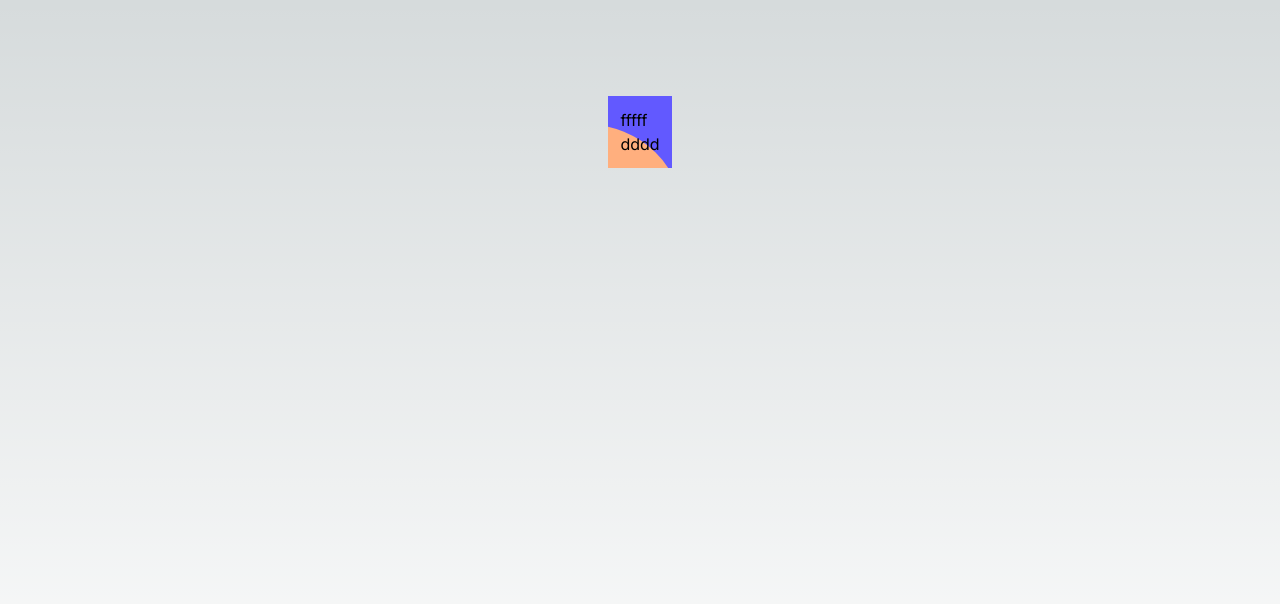
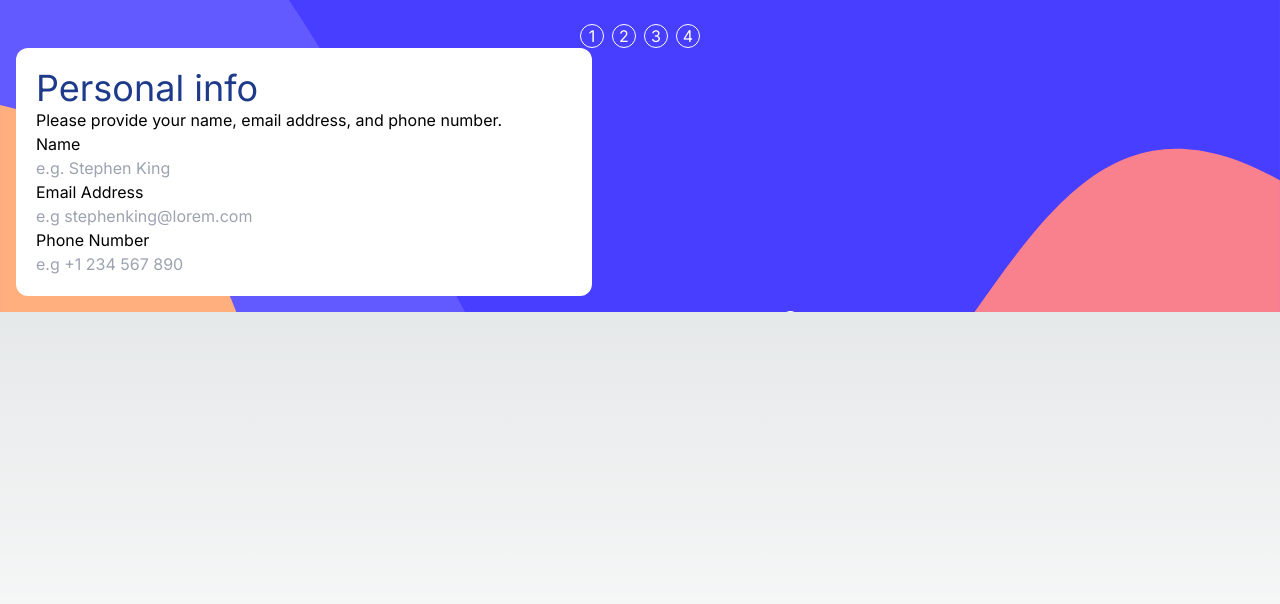
Before and after one commit to pongpwner/multi-step-form, a Next.js app: page / in a window 1280 px wide. Shown: the top 604 px of the page. Built offline with nearby package versions, Linux system fonts and the light colour scheme.

Commit message:
save work

```diff
--- a/app/components/form-container.tsx
+++ b/app/components/form-container.tsx
@@ -1,8 +1,32 @@
 import Image from "next/image";
-export default function FormContainer({ children }: formContainerProps) {
-  return <div className="p-3 bg-mobile">{children}</div>;
+export default function FormContainer({
+  children,
+  currentPage,
+}: formContainerProps) {
+  return (
+    <div className="p-4 bg-mobile w-screen bg-cover pt-6">
+      <ol
+        className={`flex gap-2 justify-center  text-white [&>*:nth-child(${currentPage})]:text-blue-600 [&>*:nth-child(${currentPage})]:bg-gray-600 `}
+      >
+        <li className="w-6 h-6 rounded-full border border-white flex justify-center items-center">
+          1
+        </li>
+        <li className="w-6 h-6 rounded-full border border-white flex justify-center items-center">
+          2
+        </li>
+        <li className="w-6 h-6 rounded-full border border-white flex justify-center items-center">
+          3
+        </li>
+        <li className="w-6 h-6 rounded-full border border-white flex justify-center items-center">
+          4
+        </li>
+      </ol>
+      <div className="bg-white rounded-xl max-w-xl p-5">{children}</div>
+    </div>
+  );
 }
 
 type formContainerProps = {
   children: any;
+  currentPage: string;
 };
--- a/app/components/form.tsx
+++ b/app/components/form.tsx
@@ -5,11 +5,9 @@ export default function Form({
   method,
 }: formProps) {
   return (
-    <form
-      method={method}
-      action={action}
-      onSubmit={(e) => handleSubmit(e)}
-    ></form>
+    <form method={method} action={action} onSubmit={(e) => handleSubmit(e)}>
+      {children}
+    </form>
   );
 }
 
--- /dev/null
+++ b/app/components/heading.tsx
@@ -0,0 +1,7 @@
+export default function Heading({ children }: headingProps) {
+  return <h1 className="text-blue-900 text-4xl">{children}</h1>;
+}
+
+type headingProps = {
+  children: string;
+};
--- /dev/null
+++ b/app/components/instructions.tsx
@@ -0,0 +1,7 @@
+export default function Instructions({ children }: instructionsProps) {
+  return <p className="text-gray">{children}</p>;
+}
+
+type instructionsProps = {
+  children: string;
+};
--- a/app/components/multi-step-form.tsx
+++ b/app/components/multi-step-form.tsx
@@ -1,11 +1,35 @@
+"use client";
+import { useState } from "react";
 import FormContainer from "./form-container";
 import background from "../../public/images/bg-sidebar-mobile.svg";
+import Heading from "./heading";
+import Instructions from "./instructions";
+import Form from "./form";
+import TextInput from "./text-input";
 export default function MultiStepForm() {
+  const [step, setStep] = useState("1");
+  function handleSubmit() {
+    return;
+  }
   return (
     <>
-      <FormContainer>
-        <h1>fffff</h1>
-        <h1>dddd</h1>
+      <FormContainer currentPage={step}>
+        <Heading>Personal info</Heading>
+
+        <Instructions>
+          Please provide your name, email address, and phone number.
+        </Instructions>
+        <Form handleSubmit={handleSubmit} action="/" method="POST">
+          <TextInput id="Name" placeholder="e.g. Stephen King"></TextInput>
+          <TextInput
+            id="Email Address"
+            placeholder="e.g stephenking@lorem.com"
+          ></TextInput>
+          <TextInput
+            id="Phone Number"
+            placeholder="e.g +1 234 567 890"
+          ></TextInput>
+        </Form>
       </FormContainer>
     </>
   );
--- /dev/null
+++ b/app/components/text-input.tsx
@@ -0,0 +1,14 @@
+export default function TextInput({ id, placeholder }: textInputProps) {
+  return (
+    <span className="flex flex-col">
+      <label htmlFor={id}>{id}</label>
+      <input type="text" id={id} placeholder={placeholder} />
+    </span>
+  );
+}
+
+type textInputProps = {
+  id: string;
+
+  placeholder: string;
+};
--- a/app/page.tsx
+++ b/app/page.tsx
@@ -3,7 +3,7 @@ import MultiStepForm from "./components/multi-step-form";
 
 export default function Home() {
   return (
-    <main className="flex min-h-screen flex-col items-center justify-between p-24">
+    <main className=" min-h-screen ">
       <MultiStepForm></MultiStepForm>
     </main>
   );
```
